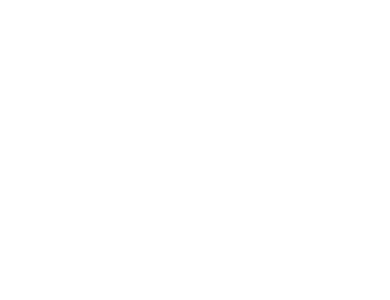
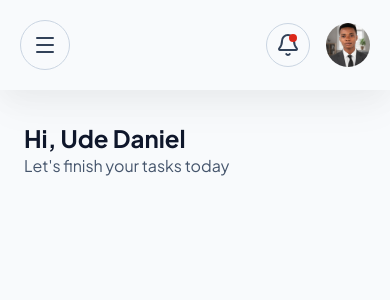
Before and after one commit to dude243485/Tasky, a React (Vite) app: page /dashboard in a window 390 px wide. Before the commit this address had no page. Shown: the top 300 px of the page. Built offline with nearby package versions, Linux system fonts and the light colour scheme.

Commit message:
feat(ui) : Added a mobile navbar with the hamburger menu and modal

```diff
--- a/src/App.tsx
+++ b/src/App.tsx
@@ -1,4 +1,4 @@
-import { BrowserRouter, Routes, Route, Navigate } from "react-router"
+import {  Routes, Route, Navigate } from "react-router"
 import StepOne from "./pages/onboarding/StepOne"
 import StepTwo from "./pages/onboarding/StepTwo"
 import StepThree from "./pages/onboarding/StepThree"
@@ -7,6 +7,8 @@
 import SignUp from "./pages/signUp/SignUp"
 import EditProfile from "./pages/profile/EditProfile"
 import ViewProfile from "./pages/profile/ViewProfile"
+import DashboardLayout from "./pages/dashboard/DashboardLayout"
+import Home from "./pages/dashboard/Home"
 
 function App() {
 
@@ -25,6 +27,12 @@
           <Route path = "view-profile" element = { <ViewProfile />}></Route>
           <Route path = "edit-profile" element = { <EditProfile />}></Route>
         </Route>
+        <Route path = "/dashboard" element = { <DashboardLayout />}>
+          <Route index element = {<Home /> }/>
+          <Route path = "tasks" />
+          <Route path = "settings" />
+          <Route path = "*" element = {<Navigate to = "/dashboard" replace />} />
+        </Route>
         {/* <Route path = "/dashboard" element= {} /> */}
     </Routes>
 
--- /dev/null
+++ b/src/components/dashboard/DashboardMobileHeader.tsx
@@ -0,0 +1,68 @@
+import { Menu, X, Bell } from "lucide-react";
+import { useState } from "react";
+import daniel from "/images/daniel.png";
+import { useNavigate } from "react-router";
+import DashboardModal from "../../modals/DashboardModal";
+
+
+const DashboardMobileHeader = () => {
+    const navigate = useNavigate()
+    const [modalOpen, setModalOpen] = useState<boolean>(false)
+
+    const handleMenuClick = () => {
+        setModalOpen( (prev) => !prev )
+    }
+
+    const handleNotifications = () => {
+        console.log("you clicked notifications")
+
+    }
+
+    const handleProfile = () => {
+        navigate("/profile/view-profile")
+    }
+
+    const hasNotifications = () : boolean => {
+        //...
+        //does some logic to check for notification
+
+        return true;
+    }
+
+
+    return(
+        <header className= {` sticky top-0 left-0 right-0 w-full flex justify-between items-center px-5 py-5 z-100
+        bg-slate-50 text-slate-950 dark:bg-slate-900 dark:text-slate-50
+        shadow-[0_8px_30px_rgb(0,0,0,0.04),0_20px_40px_rgba(0,0,0,0.03)] transition-all duration-300 hover:shadow-[0_8px_30px_rgb(0,0,0,0.08)]
+        dark:shadow-[0_8px_30px_rgb(0,0,0,0.5)] dark:hover:shadow-[0_8px_30px_rgb(0,0,0,0.5)]`}>
+            <button
+            onClick = { handleMenuClick }
+            className="cursor-pointer dark:hover:bg-slate-700 hover:bg-slate-200 hover:opacity-80 rounded-full p-3 border border-slate-300 duration-300 transition-all text-slate-700 dark:text-slate-100">
+                {modalOpen ? (<X className="size-6" />) : (<Menu className="size-6" />)}
+            </button>
+            <div className="flex gap-4 justify-between items-center">
+                <button
+                onClick = {handleNotifications}
+                className = {`cursor-pointer relative hover:bg-slate-200 hover:opacity-80 rounded-full  border border-slate-300 duration-300 x
+                     transition-all text-slate-700 dark:text-slate-100 dark:hover:bg-slate-700 flex items-center justify-center size-11`}
+                >
+                    {hasNotifications() && <div className = "size-2 bg-brand-error-600 rounded-full absolute top-2.5 right-3 "/>}
+                    <Bell className=""/>
+                </button>
+                <button
+                onClick = { handleProfile }
+                className = { `overflow-hidden h-11 w-11 cursor-pointer rounded-full` }
+                >
+                    <img
+                    src = { daniel }
+                    alt = { "profile image"}
+                    className = "object-cover h-full w-full transition-all hover:scale-[1.05]"
+                    />
+                </button>
+            </div>
+            {modalOpen && <DashboardModal isOpen= {modalOpen} onClose={()=> setModalOpen(false)} />}
+        </header>
+    )
+}
+
+export default DashboardMobileHeader;
--- a/src/components/profile/ProfileHeader.tsx
+++ b/src/components/profile/ProfileHeader.tsx
@@ -10,9 +10,8 @@
 
   return (
     <header className = {` fixed top-0 left-0 right-0 w-full flex justify-between items-center px-6 py-5 z-100
-     ${variant === "fill" ? "bg-slate-50 text-slate-950 dark:bg-slate-900 dark:text-slate-50": "text-slate-50"}
-     shadow-[0_8px_30px_rgb(0,0,0,0.04),0_20px_40px_rgba(0,0,0,0.03)] transition-all duration-300 hover:shadow-[0_8px_30px_rgb(0,0,0,0.08)]
-     dark:shadow-[0_8px_30px_rgb(0,0,0,0.5)] dark:hover:shadow-[0_8px_30px_rgb(0,0,0,0.5)]`} >
+     ${variant === "fill" ? "bg-slate-50 text-slate-950 dark:bg-slate-900 dark:text-slate-50 shadow-[0_8px_30px_rgb(0,0,0,0.04),0_20px_40px_rgba(0,0,0,0.03)] transition-all duration-300 hover:shadow-[0_8px_30px_rgb(0,0,0,0.08)] dark:shadow-[0_8px_30px_rgb(0,0,0,0.5)] dark:hover:shadow-[0_8px_30px_rgb(0,0,0,0.5)]": "text-slate-50"}
+     `} >
         <button
         onClick = {() => {
             onClick();
--- /dev/null
+++ b/src/modals/DashboardModal.tsx
@@ -0,0 +1,97 @@
+import { useEffect } from "react";
+import { createPortal } from "react-dom";
+import logo from "/icons/Logo.svg";
+import { useNavigate } from "react-router";
+import { useLocation } from "react-router";
+import { Home, ClipboardCheck, Settings, X } from "lucide-react";
+
+interface DashboardModalProps {
+    isOpen : boolean;
+    onClose : () => void;
+}
+
+const DashboardModal : React.FC<DashboardModalProps> = ({isOpen, onClose}) => {
+    const navigate = useNavigate();
+    const location = useLocation();
+
+    const isHome = location.pathname === "/dashboard";
+    const isTasks = location.pathname === "/dashboard/tasks";
+    const isSettings = location.pathname === "/dashboard/settings";
+
+    const handleHome = () =>  {
+        navigate("/dashboard");
+        onClose()
+    }
+
+    const handleTasks = () => {
+        navigate("/dashboard/tasks");
+        onClose();
+    }
+
+    const handleSettings = () => {
+        navigate("/dashboard/settings");
+        onClose();
+    }
+
+    //prevent scrolling when modal is open
+    useEffect (() => {
+        if (isOpen) {
+            document.body.style.overflow = "hidden";
+        } else {
+            document.body.style.overflow = "unset";
+        }
+    }, [isOpen])
+
+    if (!isOpen)  return null;
+
+    return createPortal (
+        <div className = "fixed inset-0 z-150  ">
+            <div
+            onClick = { onClose }
+            className = "fixed inset-0 bg-black/50 backdrop-blur-sm transition-opacity "
+            />
+            <div className = {`fixed z-150 w-3/4 overflow-hidden rounded-r-4xl bg-slate-50  dark:bg-slate-900
+                text-slate-900 dark:text-slate-50 px-6 min-h-screen`}>
+                    <button
+                    onClick = { onClose }
+                    className="mt-8 mb-14 cursor-pointer hover:text-slate-400 transition-all duration-300 ">
+                        <X className="size-6"/>
+                    </button>
+                    <div className="flex gap-2 items-center justify-start mb-10">
+                        <img
+                        src = { logo }
+                        alt = "Logo"
+                        className="size-7"
+                         />
+                        <h3 className = "text-2xl font-bold">Tasky</h3>
+                    </div>
+                    <div
+                    role = "navigation"
+                    className="flex flex-col gap-1 text-slate-500"
+                    >
+                        <button
+                        onClick = { handleHome }
+                        className = { `px-3 py-3 flex gap-2 items-center rounded-[10px] cursor-pointer  ${isHome ? "bg-slate-200 text-slate-700" : ""}`}>
+                            <Home className="size-5"/>
+                            <p className="text-[14px] font-medium">Home</p>
+                        </button>
+                        <button
+                        onClick = { handleTasks }
+                        className = { `px-3 py-3 flex gap-2 items-center rounded-[10px] cursor-pointer ${isTasks ? "bg-slate-200 text-slate-700" : ""}`}>
+                            <ClipboardCheck className="size-5"/>
+                            <p className="text-[14px] font-medium">Tasks</p>
+                        </button>
+                        <button
+                        onClick = { handleSettings }
+                        className = { `px-3 py-3 flex gap-2 items-center rounded-[10px] cursor-pointer ${isSettings ? "bg-slate-200 text-slate-700" : ""}`}>
+                            <Settings className="size-5"/>
+                            <p className="text-[14px] font-medium">Settings</p>
+                        </button>
+                    </div>
+
+            </div>
+        </div>, document.body
+    )
+}
+
+export default DashboardModal ;
--- /dev/null
+++ b/src/pages/dashboard/DashboardLayout.tsx
@@ -0,0 +1,17 @@
+import { Outlet } from "react-router";
+import DashboardMobileHeader from "../../components/dashboard/DashboardMobileHeader";
+
+const DashboardLayout = () => {
+  return (
+    <div className="min-h-screen w-full max-w-md bg-slate-50 dark:bg-slate-950 text-slate-900 dark:text-slate-100 ">
+        <main>
+            <div className="mb-8">
+                <DashboardMobileHeader />
+            </div>
+            <Outlet />
+        </main>
+    </div>
+  )
+}
+
+export default DashboardLayout;
--- /dev/null
+++ b/src/pages/dashboard/Home.tsx
@@ -0,0 +1,13 @@
+
+const Home = () => {
+    return (
+        <div className="px-6 bg-slate-50 dark:bg-slate-950 text-slate-900 dark:text-slate-100 ">
+            <div className="">
+                <h3 className="text-2xl font-bold text-slate-900 dark:text-slate-50">Hi, Ude Daniel</h3>
+                <p className="text-slate-600 dark:text-slate-400">Let's finish your tasks today</p>
+            </div>
+        </div>
+    )
+}
+
+export default Home ;
--- a/src/pages/profile/ProfilEditForm.tsx
+++ b/src/pages/profile/ProfilEditForm.tsx
@@ -8,6 +8,7 @@
 import BrandButton from "../../components/BrandButton";
 
 function ProfilEditForm() {
+    const navigate = useNavigate();
     const [formData, setFormData] = useState<ProfileEditData> ({
 
     })
@@ -73,6 +74,8 @@
                 lastname : "",
 
             });
+            navigate("/dashboard")
+
         } catch(error) {
             console.error("Sign up error : ", error);
             setErrors({submit : "Failed to set up profile, please try again"})
--- a/src/pages/profile/ViewProfile.tsx
+++ b/src/pages/profile/ViewProfile.tsx
@@ -1,10 +1,12 @@
-import ProfileContainer from "../../components/profile/Profilecontainer"
+import { useNavigate } from "react-router"
+import ProfileContainer from "../../components/profile/ProfileContainer"
 import ProfileHeader from "../../components/profile/ProfileHeader"
 import ProfileItems from "../../components/profile/ProfileItems"
 import { ProfileData } from "../../tempData/ProfileData"
 
 
 const ViewProfile = () => {
+  const navigate = useNavigate();
 
   const handleMyProfile = () => {
     console.log("You clicked my profile")
@@ -44,7 +46,8 @@
   const settingsData = newProfileData.slice(1);
 
   const handleBack = () => {
-    //...
+    navigate("/dashboard")
+
   }
 
   return (
```
Also changed, not shown: public/images/daniel.png (added).
